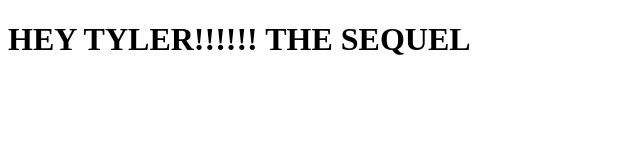
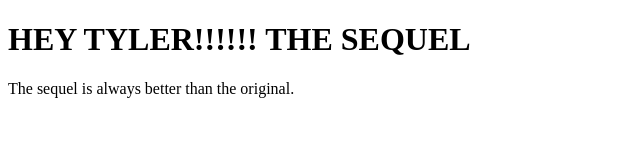
Before and after one commit to tylerzeman/Homepage, a plain HTML site: page index.html in a window 1280 px wide. Shown: the whole page, without its empty margins (0-640 px from the left). Drawn offline with Linux system fonts and the light colour scheme.

Commit message:
added index.html add

```diff
--- a/index.html
+++ b/index.html
@@ -8,5 +8,6 @@
 </head>
 <body>
     <h1>HEY TYLER!!!!!! THE SEQUEL</h1>
+    <p>The sequel is always better than the original. </p>
 </body>
 </html>
```
